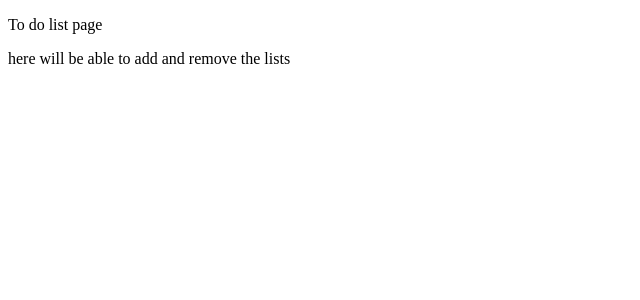
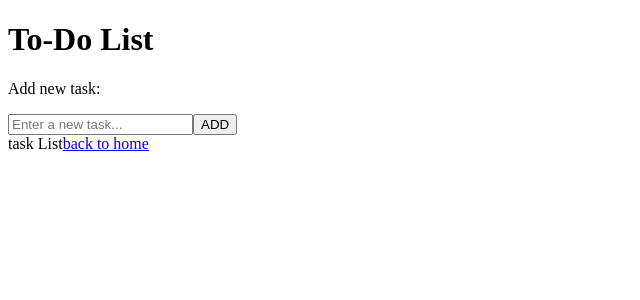
Before and after one commit to HseinKt/Todo-list, a React (Vite) app: page /todo in a window 1280 px wide. Shown: the top 300 px of the page, without its empty margins (0-640 px from the left). Built offline with nearby package versions, Linux system fonts and the light colour scheme.

Commit message:
Added TaskInput component

```diff
--- a/src/components/TaskInput.jsx
+++ b/src/components/TaskInput.jsx
@@ -1,7 +1,28 @@
-const TaskInput = () => {
+import { useState } from "react";
+
+const TaskInput = (props) => {
+
+    const [taskText, setTaskText] = useState("");
+
+    const handleSubmit = (event) => {
+        event.preventDefault();// Prevent page reload
+        if(taskText === "") return;
+        props.addTask(taskText);
+        setTaskText("");
+    }
+
     return (
         <>
-        Task Input
+            <p>Add new task: </p>
+            <form onSubmit={handleSubmit}>
+                <input
+                    type="text"
+                    value={taskText}
+                    onChange={(e) => setTaskText(e.target.value)}
+                    placeholder="Enter a new task..."
+                />
+                <button type="submit">ADD</button>
+            </form>
         </>
      );
 }
--- a/src/pages/Todo.jsx
+++ b/src/pages/Todo.jsx
@@ -1,9 +1,34 @@
+import { useState } from "react";
+import { Link } from "react-router-dom";
+import TaskInput from "../components/TaskInput";
+import TaskList from "../components/TaskList";
+
 const Todo = () => {
+    const [tasks, setTasks] = useState([]);
+
+    const addTask = (task) => {
+        setTasks([...tasks, task]);
+    }
+
+    const deleteTask = (index) => {
+        const newTasks= [...tasks];
+        newTasks.splice(index, 1);
+        setTasks(newTasks);
+    }
+
     return (
-        <>
-            <p>To do list page</p>
-            <p>here will be able to add and remove the lists</p>
-        </>
+        <div className="to-do-list">
+            <h1>To-Do List </h1>
+            {/* <p>here will be able to add and remove the lists</p> */}
+            <TaskInput addTask={addTask}/>
+            <TaskList tasks={tasks} deleteTask={deleteTask}/>
+
+            {console.log(tasks)}
+            <Link to="/" >
+                back to home
+            </Link>
+
+        </div>
      );
 }
 
```
Also changed, not shown: 1 other file (tests, documents, lock files or other folders).
